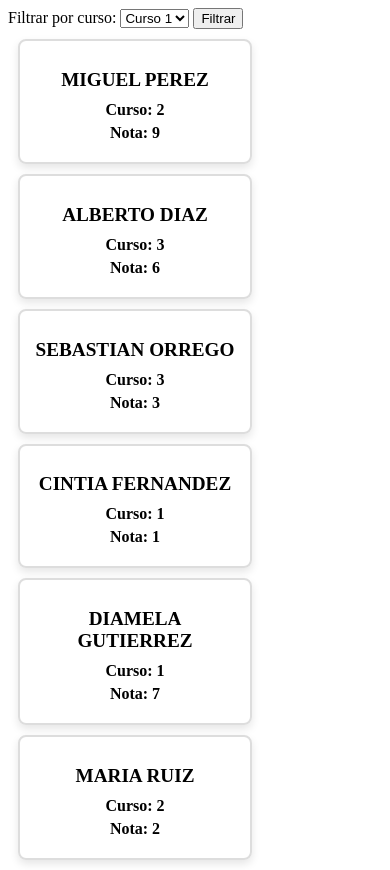
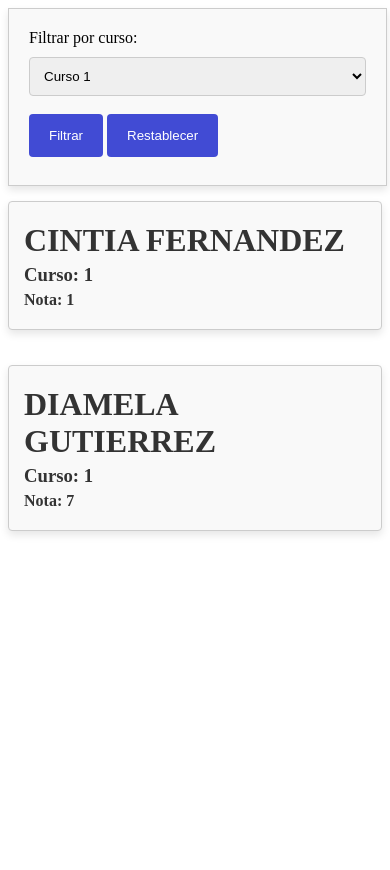
Before and after one commit to bruizdiaz/preentrega2JS, a plain HTML site: page index.html in a window 390 px wide. Both pictures are taken after a click on the button "Filtrar". After the commit the page ends 844 px from the top, so only its background shows below. Drawn offline with Linux system fonts and the light colour scheme.

Commit message:
DOM, form y eso

```diff
--- a/index.html
+++ b/index.html
@@ -15,6 +15,8 @@
 				<option value="3">Curso 3</option>
 			</select>
 			<button type="button" onclick="filtrarAlumnos()">Filtrar</button>
+			<button type="button" onclick="restablecerFiltros()">Restablecer</button>
+		</form>
 		</form>
 		<div id="contenedor-alumnos"></div>
 		<script src="main.js"></script>
--- a/main.js
+++ b/main.js
@@ -30,8 +30,19 @@ class Alumno {
 		}
 	}
 }
+
+//	LISTA DE LOS ALUMNOS
+let listaAlumnos = [
+	new Alumno('Miguel Perez', 2, 9),
+	new Alumno('Alberto Diaz', 3, 6),
+	new Alumno('Sebastian Orrego', 3, 3),
+	new Alumno('Cintia Fernandez', 1, 1),
+	new Alumno('Diamela Gutierrez', 1, 7),
+	new Alumno('Maria Ruiz', 2, 2),
+];
+
 // FUNCIONES
-function anadirEstudiante() {
+function aniadirEstudiante() {
 	let nombre = prompt('Ingresa el nombre del estudiante:');
 	let curso = prompt('Ingresa el curso del estudiante:');
 	let nota = prompt('Ingresa la nota del estudiante:');
@@ -48,11 +59,46 @@ function anadirEstudiante() {
 	//Una funcion que permite añadir un alumno
 }
 
-//Para renderizar los alumnos
+// Función para mostrar los alumnos
 function mostrarAlumnos() {
 	const contenedor = document.getElementById('contenedor-alumnos');
+	contenedor.innerHTML = ''; // Limpiar el contenedor antes de agregar nuevas tarjetas de los alumnos.
 
 	listaAlumnos.forEach((alumno) => {
+		const div = document.createElement('div');
+		div.classList.add('tarjeta-alumno');
+		div.innerHTML = `
+			<h1><strong>${alumno.nombre}</strong></h1>
+			<h3><strong>Curso: </strong>${alumno.curso}</h3>
+			<h4><strong>Nota: </strong>${alumno.nota}</h4>
+		`;
+		contenedor.appendChild(div);
+	});
+}
+
+// Función para filtrar los alumnos por curso
+function filtrarAlumnos() {
+	const cursoSeleccionado = document.getElementById('filtro-curso').value;
+	let alumnosFiltrados = [];
+
+	if (cursoSeleccionado === 'todos') {
+		alumnosFiltrados = listaAlumnos;
+	} else {
+		for (let alumno of listaAlumnos) {
+			if (alumno.curso.toString() === cursoSeleccionado) {
+				alumnosFiltrados.push(alumno);
+			}
+		}
+	}
+
+	mostrarAlumnosFiltrados(alumnosFiltrados);
+}
+
+function mostrarAlumnosFiltrados(alumnos) {
+	const contenedor = document.getElementById('contenedor-alumnos');
+	contenedor.innerHTML = '';
+
+	alumnos.forEach((alumno) => {
 		const div = document.createElement('div');
 		div.classList.add('tarjeta-alumno');
 		div.innerHTML = `
@@ -60,36 +106,18 @@ function mostrarAlumnos() {
             <h3><strong>Curso: </strong>${alumno.curso}</h3>
             <h4><strong>Nota: </strong>${alumno.nota}</h4>
         `;
-
 		contenedor.appendChild(div);
 	});
-	//Una funcion para renderizar a los alumnos.
+}
+function restablecerFiltros() {
+	document.getElementById('filtro-curso').value = 'todos';
+	mostrarAlumnos();
 }
 
-function buscarAlumnos(nombre) {
-	const alumnoEncontrado = listaAlumnos.find((alumno) =>
-		alumno.nombre.toLowerCase().includes(nombre.toLowerCase())
-	);
+// Inicializar la lista de alumnos
+mostrarAlumnos();
 
-	if (alumnoEncontrado) {
-		console.log('Alumno encontrado:');
-		console.log(alumnoEncontrado);
-	} else {
-		console.log('No se encontró ningún alumno con ese nombre.');
-	}
-	//Busca un alumno en el array y retorna un log con los alumnos encontrados.
-}
 // FIN DE LAS FUNCIONES
-
-//	LISTA DE LOS ALUMNOS
-let listaAlumnos = [
-	new Alumno('Miguel Perez', 2, 9),
-	new Alumno('Alberto Diaz', 3, 6),
-	new Alumno('Sebastian Orrego', 3, 3),
-	new Alumno('Cintia Fernandez', 1, 1),
-	new Alumno('Diamela Gutierrez', 1, 7),
-	new Alumno('Maria Ruiz', 2, 2),
-];
 
 //Playground
 
--- a/style.css
+++ b/style.css
@@ -1,24 +1,77 @@
-.contenedor-alumnos {
+.tarjeta-alumno {
+	background-color: #f9f9f9;
+	border: 1px solid #ccc;
+	box-shadow: 0 4px 8px rgba(0, 0, 0, 0.1);
+	padding: 15px;
+	margin-top: 15px;
+	margin-bottom: 10px;
+	border-radius: 4px;
+	flex: 1 1 calc(33% - 20px);
+	box-sizing: border-box;
+	transition: transform 0.3s ease-in-out;
+}
+.tarjeta-alumno:hover {
+	transform: translateY(5px);
+	box-shadow: 0 6px 12px rgba(0, 0, 0, 0.2);
+}
+
+.tarjeta-alumno h1,
+.tarjeta-alumno h3,
+.tarjeta-alumno h4 {
+	color: #333;
+	margin: 5px 0;
+}
+
+#contenedor-alumnos {
 	display: flex;
 	flex-wrap: wrap;
-	gap: 20px;
+	gap: 10px;
+	justify-content: space-around;
+}
+
+.form-container {
+	display: flex;
+	flex-direction: column;
+	align-items: center;
 	justify-content: center;
+	margin-top: 20px;
+	text-align: center;
 }
-.tarjeta-alumno {
-	border: 2px solid #ddd;
-	border-radius: 8px;
-	padding: 15px;
+
+form {
+	border: 1px solid #ccc;
+	padding: 20px;
+	width: 100%;
+	max-width: 400px;
+	background-color: #f9f9f9;
 	box-shadow: 0 4px 8px rgba(0, 0, 0, 0.1);
-	width: 200px;
-	text-align: center;
-	margin: 10px;
 }
-.tarjeta-alumno h1 {
-	font-size: 1.2em;
-	margin-bottom: 10px;
+
+input[type='text'],
+select {
+	width: 100%;
+	padding: 10px;
+	margin: 10px 0;
+	border: 1px solid #ccc;
+	border-radius: 4px;
 }
-.tarjeta-alumno h3,
-.tarjeta-alumno h4 {
-	font-size: 1em;
-	margin: 5px 0;
+
+button {
+	background-color: #414bd4;
+	color: white;
+	padding: 14px 20px;
+	margin: 8px 0;
+	border: none;
+	border-radius: 4px;
+	cursor: pointer;
 }
+
+button:hover {
+	background-color: #414bd4;
+}
+
+@media (max-width: 600px) {
+	form {
+		width: 90%;
+	}
+}
```
